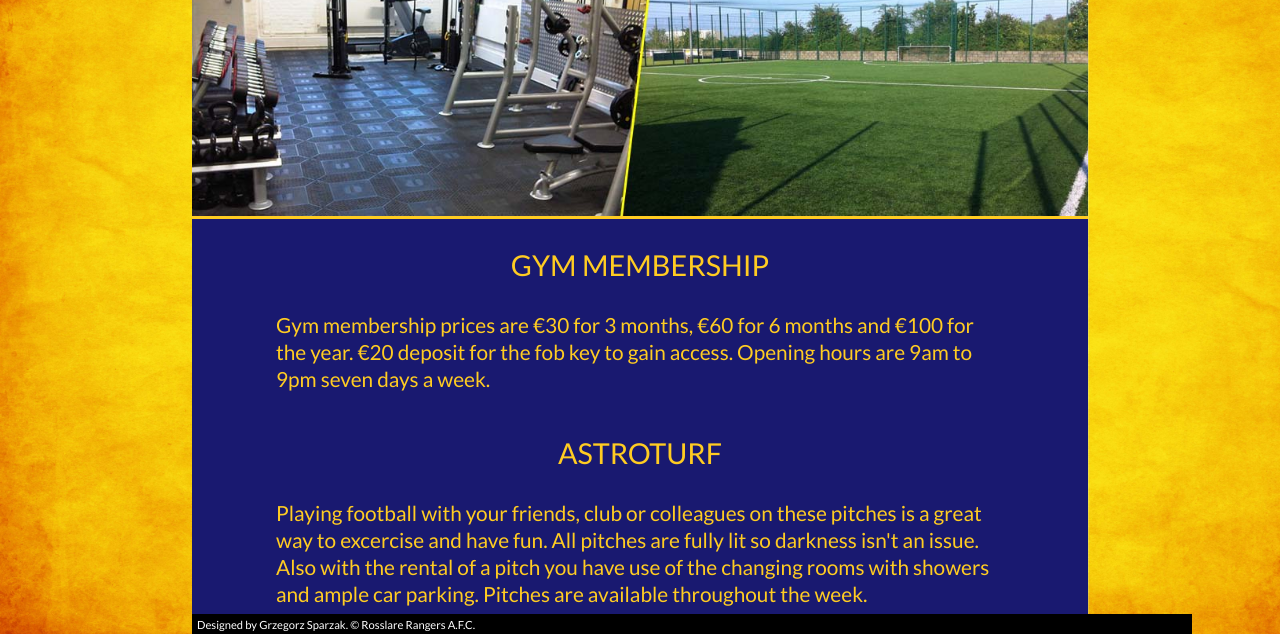
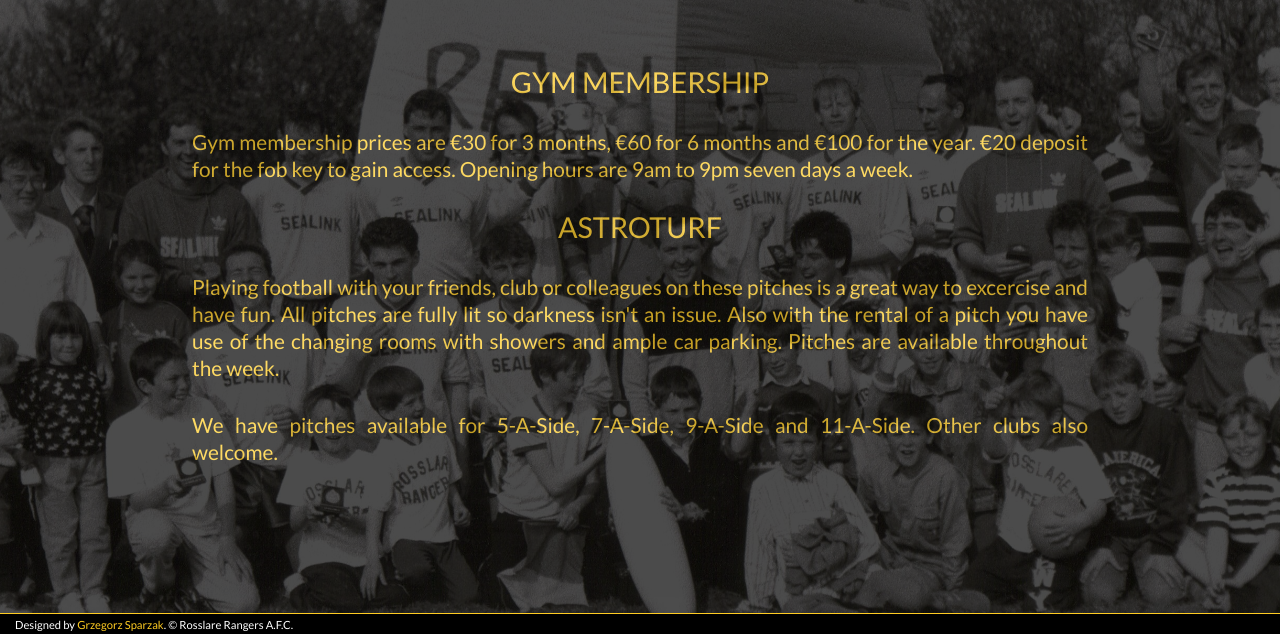
Before and after one commit to GSparzak/RosslareRangers, a plain HTML site: page gym_astroturf.html in a window 1280 px wide. Shown: the part 166-800 px from the top of the page. Drawn offline with Linux system fonts and the light colour scheme.

Commit message:
new look

```diff
--- a/gym_astroturf.html
+++ b/gym_astroturf.html
@@ -8,9 +8,8 @@
     <link rel="stylesheet" href="styles/styles.css">
 </head>
 <body>
-<div class="left"></div>
+    <header>
         <div class="wrapper">
-    <header>
             <a href="index.html"><img class="crest" src="images/rangers_crest.png" alt="Rosslare Rangers A.F.C."></a>
             <ul>
                 <li class="text" title="Home"><a href="index.html">HOME</a></li>
@@ -20,19 +19,23 @@
                 <li class="text" title="Gallery"><a href="gym_astroturf.html">GALLERY</a></li>
                 <li class="text" title="Links"><a href="gym_astroturf.html">LINKS</a></li>
             </ul>
+        </div>
     </header>
     <main>
-        <div class="image" style="background-image: url(images/gym_astroturf.jpg);"></div>
-        <div>
-            <h1 class="text">GYM MEMBERSHIP</h1>
+        <div class="shade">
+            <div class="wrapper">
+                <div class="content">
+                    <h2 class="text">GYM MEMBERSHIP</h2>
                     <p class="text">Gym membership prices are €30 for 3 months, €60 for 6 months and €100 for the year. €20 deposit for the fob key to gain access. Opening hours are 9am to 9pm seven days a week.</p>
-            <h1 class="text">ASTROTURF</h1>
+                    <h2 class="text">ASTROTURF</h2>
                     <p class="text">Playing football with your friends, club or colleagues on these pitches is a great way to excercise and have fun. All pitches are fully lit so darkness isn't an issue. Also with the rental of a pitch you have use of the changing rooms with showers and ample car parking. Pitches are available throughout the week.</p>
                     <p class="text">We have pitches available for 5-A-Side, 7-A-Side, 9-A-Side and 11-A-Side. Other clubs also welcome.</p>
                 </div>
+            </div>
+        </div>
     </main>
     <footer>
-        <span class="text info"> Designed by Grzegorz Sparzak. © Rosslare Rangers A.F.C.</span>
+        <span class="text info"> Designed by <a href="https://gsparzak.github.io" target="_blank">Grzegorz Sparzak</a>. © Rosslare Rangers A.F.C.</span>
     </footer>
 </div>
 <div class="right"></div>
--- a/styles/styles.css
+++ b/styles/styles.css
@@ -1,37 +1,20 @@
 /*OVERALL*/
 
-body {
-    background-color: #ffcc22;
-}
-
 .wrapper {
-    float: left;
     margin: 0 auto;
     /*min-width: 800px;*/
     width: 70vw;
-    height: 100vh;
-    background-color: midnightblue;
-    background-size: cover;
+    height: 100%;
+    position: relative;
 }
 
-.left {
-    float: left;
-    width: 15vw;
-    height: 100vh;
-    background-image: url("../images/yellow_left.jpg");
-    background-size: cover;
-}
-
-.right {
-    float: left;
-    width: 15vw;
-    height: 100vh;
-    background-image: url("../images/yellow_right.jpg");
-    background-size: cover;
-}
-
-body, .left, .right {
-    overflow: hidden;
+.content {
+    position: absolute;
+    top: 50%;
+    left: 0;
+    width: 100%;
+    /*height: auto;*/
+    transform: translate(0, -50%);
 }
 
 .text {
@@ -43,14 +26,18 @@ body, .left, .right {
 
 header {
     height: 8vh;
+    background-color: midnightblue;
+    border-bottom: 3px solid #ffcc22;
+    box-sizing: border-box;
 }
 
 .crest {
     position: relative;
     top: 10px;
-    left: 80px;
+    left: 0;
     width: 140px;
     height: 140px;
+    z-index: 10;
 }
 
 .image {
@@ -60,7 +47,7 @@ header {
     background-size: cover;
     background-position: center;
     width:  100%;
-    height: 40vh;
+    height: 50vh;
     border-bottom: 3px solid #ffcc22;
     border-top: 3px solid #ffcc22;
 }
@@ -81,23 +68,45 @@ li {
 
 /*MAIN*/
 
+main {
+    height: 92vh;
+    padding: 0;
+    background-color: midnightblue;
+    background: url(../images/wexford_cup_1989.jpg) center center;
+    background-size: cover;
+    position: relative;
+    box-sizing: border-box;
+}
+
+.shade {
+    height: 100%;
+    width: 100%;
+    background-color: #000;
+    opacity: 0.7;
+}
+
+.text {
+    opacity: 1;
+}
+
 main > div:nth-child(2) {
-    height: 50vh;
+    height: 42vh;
     overflow-y: auto;
 }
 
-h1 {
+h2 {
     text-align: center;
     font-size: 1.8em;
-    margin-top: 4vh;
+    padding-top: 2vh;
     margin-bottom: 2vh;
 }
 
 p {
     font-size: 1.3em;
-    margin: 0 5vw;
-    padding: 15px 20px;
+    margin: 0 ;
+    padding: 15px 0;
     line-height: 130%;
+    text-align: justify;
 }
 
 a, a:link, a:hover, a:visited {
@@ -111,11 +120,6 @@ a:hover {
     border-bottom: 2px solid #ffcc22;
 }
 
-
-
-#descr {
-    margin-top: 4vh;
-}
 
 /*TEAMS*/
 
@@ -143,17 +147,20 @@ p.teams_text {
 /*FOOTER*/
 
 footer {
-    position: absolute;
+    position: fixed;
     bottom: 0;
+    left: 0;
     background-color: black;
     font-size: 0.7em;
     padding: 5px 0;
     height: 10px;
     min-width: 1000px;
-    width: 70vw;
+    width: 100vw;
+    border-top: 1px solid #fc2;
+    /*border-bottom: 1px solid #fc2;*/
 }
 
 .info {
     color: white;
-    margin-left: 5px;
+    margin-left: 15px;
 }
```
Also changed, not shown: index.html (+8 -8 lines), teams.html (+9 -9 lines). Lines whose indentation alone changed are shown as unchanged.
